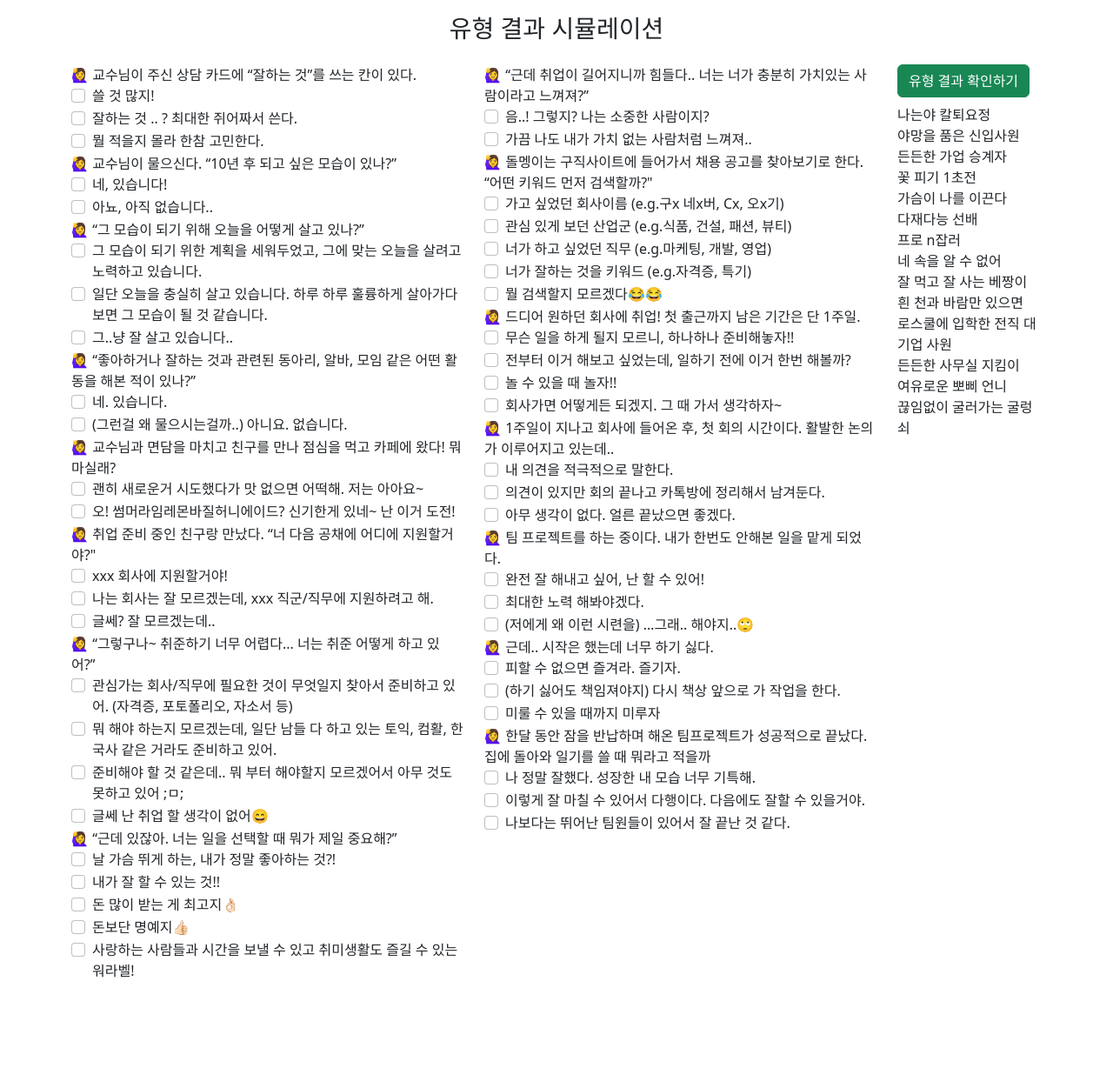
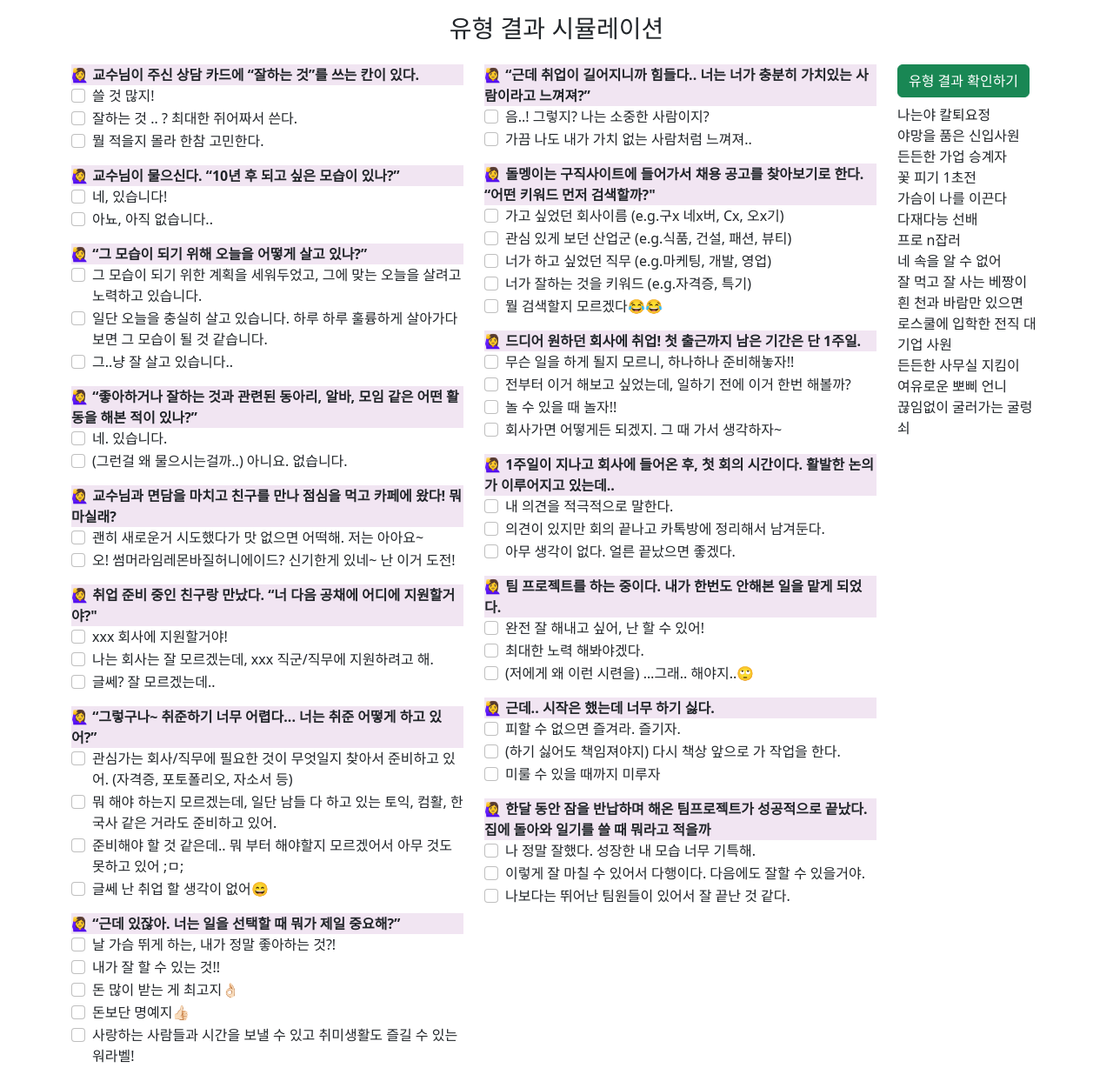
Before and after one commit to HyeseonLee/mx_simulation, a plain HTML site: page index.html in a window 1280 px wide. Shown: the whole page at 87% size. Before the commit the page ends 1130 px from the top, so only its background shows below. Drawn offline with nearby package versions, Linux system fonts and the light colour scheme.

Commit message:
질문 더 눈에 띄게 편집하기

```diff
--- a/index.html
+++ b/index.html
@@ -25,7 +25,8 @@
           <div class="row">
             <div class="col">
               <div>
-                🙋‍♀️ 교수님이 주신 상담 카드에 “잘하는 것”를 쓰는 칸이 있다.
+                <p class="mb-0 question_text">                🙋‍♀️ 교수님이 주신 상담 카드에 “잘하는 것”를 쓰는 칸이 있다.
+                </p>
                 <div class="form-check">
                   <input class="form-check-input" type="checkbox" id="q1a1" />
                   <label class="form-check-label" for="q1a1">
@@ -56,7 +57,8 @@
                 </div>
               </div>
               <div>
-                🙋‍♀️ 교수님이 물으신다. “10년 후 되고 싶은 모습이 있나?”
+                <p class="mb-0 mt-3 question_text">
+                🙋‍♀️ 교수님이 물으신다. “10년 후 되고 싶은 모습이 있나?”</p>
                 <div class="form-check">
                   <input class="form-check-input" type="checkbox" id="q2a1" />
                   <label class="form-check-label" for="q2a1">
@@ -76,7 +78,9 @@
                 </div>
               </div>
               <div>
-                🙋‍♀️ “그 모습이 되기 위해 오늘을 어떻게 살고 있나?”
+                <p class="mb-0 mt-3 question_text">
+                🙋‍♀️ “그 모습이 되기 위해 오늘을 어떻게 살고 있나?”</p>
+
                 <div class="form-check">
                   <input class="form-check-input" type="checkbox" id="q3a1" />
                   <label class="form-check-label" for="q3a1">
@@ -109,8 +113,9 @@
                 </div>
               </div>
               <div>
+                <p class="mb-0 mt-3 question_text">
                 🙋‍♀️ “좋아하거나 잘하는 것과 관련된 동아리, 알바, 모임 같은 어떤
-                활동을 해본 적이 있나?”
+                활동을 해본 적이 있나?”</p>
                 <div class="form-check">
                   <input class="form-check-input" type="checkbox" id="q4a1" />
                   <label class="form-check-label" for="q4a1">
@@ -130,8 +135,9 @@
                 </div>
               </div>
               <div>
+                <p class="mb-0 mt-3 question_text">
                 🙋‍♀️ 교수님과 면담을 마치고 친구를 만나 점심을 먹고 카페에 왔다!
-                뭐 마실래?
+                뭐 마실래?</p>
                 <div class="form-check">
                   <input class="form-check-input" type="checkbox" id="q5a1" />
                   <label class="form-check-label" for="q5a1">
@@ -151,8 +157,9 @@
                 </div>
               </div>
               <div>
+                <p class="mb-0 mt-3 question_text">
                 🙋‍♀️ 취업 준비 중인 친구랑 만났다. “너 다음 공채에 어디에
-                지원할거야?"
+                지원할거야?"</p>
                 <div class="form-check">
                   <input class="form-check-input" type="checkbox" id="q6a1" />
                   <label class="form-check-label" for="q6a1">
@@ -173,8 +180,9 @@
                 </div>
               </div>
               <div>
+                <p class="mb-0 mt-3 question_text">
                 🙋‍♀️ “그렇구나~ 취준하기 너무 어렵다... 너는 취준 어떻게 하고
-                있어?”
+                있어?”</p>
                 <div class="form-check">
                   <input class="form-check-input" type="checkbox" id="q7a1" />
                   <label class="form-check-label" for="q7a1">
@@ -204,7 +212,8 @@
                 </div>
               </div>
               <div>
-                🙋‍♀️ “근데 있잖아. 너는 일을 선택할 때 뭐가 제일 중요해?”
+                <p class="mb-0 mt-3 question_text">
+                🙋‍♀️ “근데 있잖아. 너는 일을 선택할 때 뭐가 제일 중요해?”</p>
                 <div class="form-check">
                   <input class="form-check-input" type="checkbox" id="q8a1" />
                   <label class="form-check-label" for="q8a1">
@@ -240,8 +249,9 @@
             </div>
             <div class="col">
               <div>
+                <p class="mb-0 question_text">
                 🙋‍♀️ “근데 취업이 길어지니까 힘들다.. 너는 너가 충분히 가치있는
-                사람이라고 느껴져?”
+                사람이라고 느껴져?”</p>
                 <div class="form-check">
                   <input class="form-check-input" type="checkbox" id="q9a1" />
                   <label class="form-check-label" for="q9a1">
@@ -256,8 +266,9 @@
                 </div>
               </div>
               <div>
+                <p class="mb-0 mt-3 question_text">
                 🙋‍♀️ 돌멩이는 구직사이트에 들어가서 채용 공고를 찾아보기로 한다.
-                “어떤 키워드 먼저 검색할까?"
+                “어떤 키워드 먼저 검색할까?"</p>
 
                 <div class="form-check">
                   <input class="form-check-input" type="checkbox" id="q10a1" />
@@ -291,7 +302,8 @@
                 </div>
               </div>
               <div>
-                🙋‍♀️ 드디어 원하던 회사에 취업! 첫 출근까지 남은 기간은 단 1주일.
+                <p class="mb-0 mt-3 question_text">
+                🙋‍♀️ 드디어 원하던 회사에 취업! 첫 출근까지 남은 기간은 단 1주일.</p>
 
                 <div class="form-check">
                   <input class="form-check-input" type="checkbox" id="q11a1" />
@@ -319,8 +331,9 @@
                 </div>
               </div>
               <div>
+                <p class="mb-0 mt-3 question_text">
                 🙋‍♀️ 1주일이 지나고 회사에 들어온 후, 첫 회의 시간이다. 활발한
-                논의가 이루어지고 있는데..
+                논의가 이루어지고 있는데..</p>
 
                 <div class="form-check">
                   <input class="form-check-input" type="checkbox" id="q12a1" />
@@ -342,8 +355,9 @@
                 </div>
               </div>
               <div>
+                <p class="mb-0 mt-3 question_text">
                 🙋‍♀️ 팀 프로젝트를 하는 중이다. 내가 한번도 안해본 일을 맡게
-                되었다.
+                되었다.</p>
 
                 <div class="form-check">
                   <input class="form-check-input" type="checkbox" id="q13a1" />
@@ -365,7 +379,8 @@
                 </div>
               </div>
               <div>
-                🙋‍♀️ 근데.. 시작은 했는데 너무 하기 싫다.
+                <p class="mb-0 mt-3 question_text">
+                🙋‍♀️ 근데.. 시작은 했는데 너무 하기 싫다.</p>
                 <div class="form-check">
                   <input class="form-check-input" type="checkbox" id="q14a1" />
                   <label class="form-check-label" for="q14a1">
@@ -386,8 +401,9 @@
                 </div>
               </div>
               <div>
+                <p class="mb-0 mt-3 question_text">
                 🙋‍♀️ 한달 동안 잠을 반납하며 해온 팀프로젝트가 성공적으로 끝났다.
-                집에 돌아와 일기를 쓸 때 뭐라고 적을까
+                집에 돌아와 일기를 쓸 때 뭐라고 적을까</p>
                 <div class="form-check">
                   <input class="form-check-input" type="checkbox" id="q15a1" />
                   <label class="form-check-label" for="q15a1">
--- a/style.css
+++ b/style.css
@@ -8,3 +8,12 @@
 select{
     margin: 10 0;
 }
+
+input:checked + label{
+    background-color: #dde8f8;
+}
+
+.question_text{
+    background-color: rgba(237, 222, 238, 0.768);
+    font-weight: bold;
+}
```
